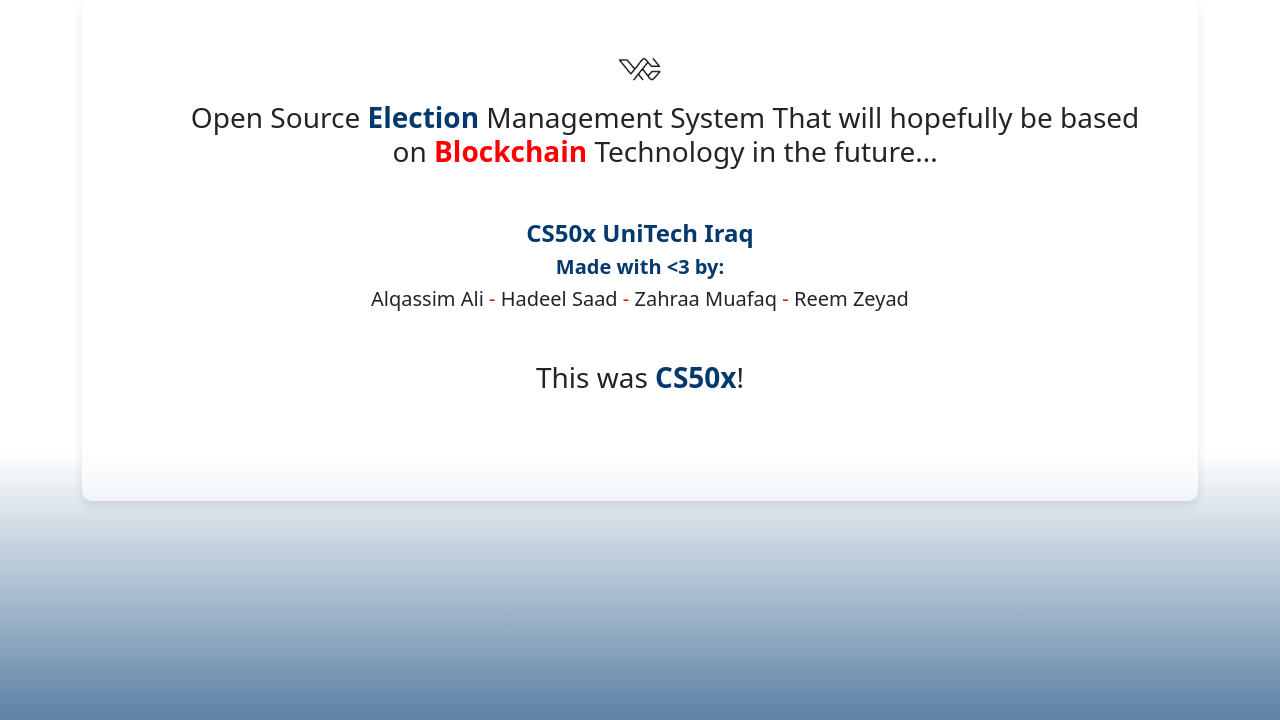
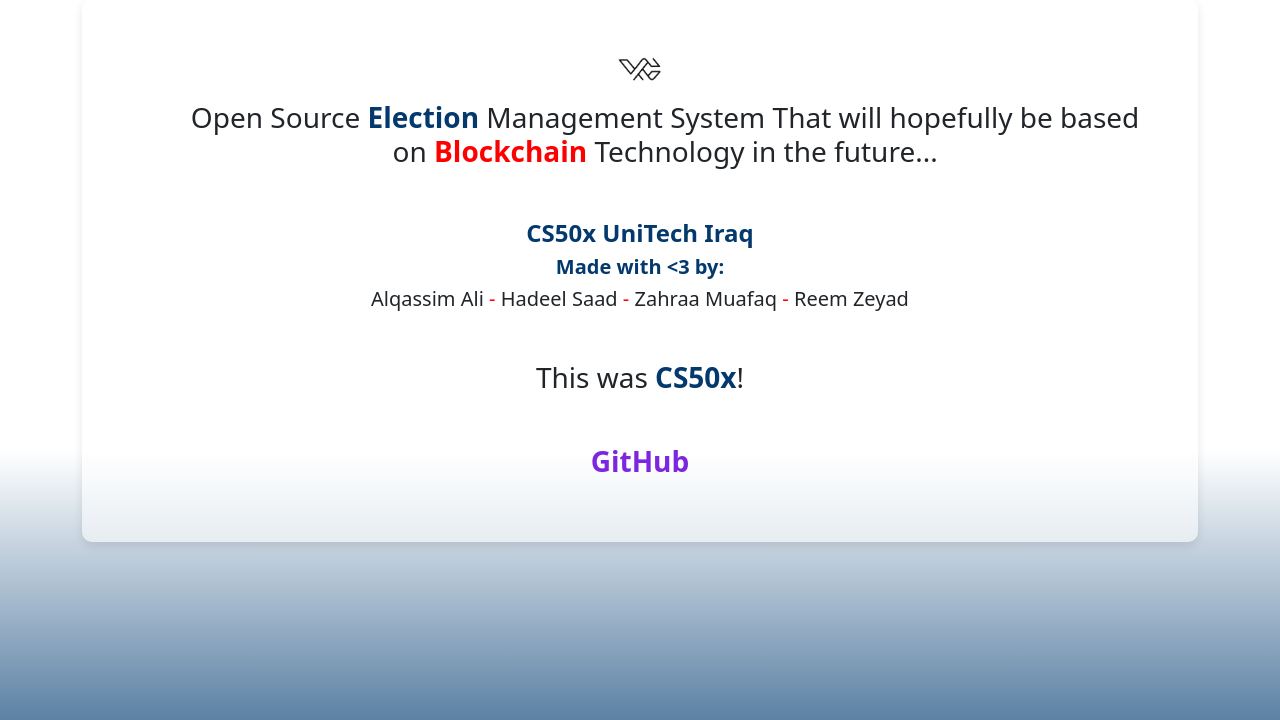
Before and after one commit to Al-Qassim/VoteChain, a Python web app: template templates/about_page.html in a window 1280 px wide. Shown: the part 140-860 px from the top of the page. Run offline with Jinja, Linux system fonts and the light colour scheme; the template is opened without the code that fills it, so the values that code supplies are empty; some web fonts are replaced.

Commit message:
add github to about page

```diff
--- a/templates/about_page.html
+++ b/templates/about_page.html
@@ -18,6 +18,10 @@
         <div style="text-align: center; margin-bottom: 50px; margin-top: 50px;">
             <h3>This was <b style="color: #03396C;">CS50x</b>!</h3>
         </div>
+        <a href="https://github.com/Al-Qassim/VoteChain" style="text-align: center; margin-bottom: 50px; margin-top: 50px; text-decoration: none;">
+            <h3> <b style="color: #7d26e0;">GitHub</b></h3>
+        </a>
+
 
     </div>
 {% endblock %}
```
